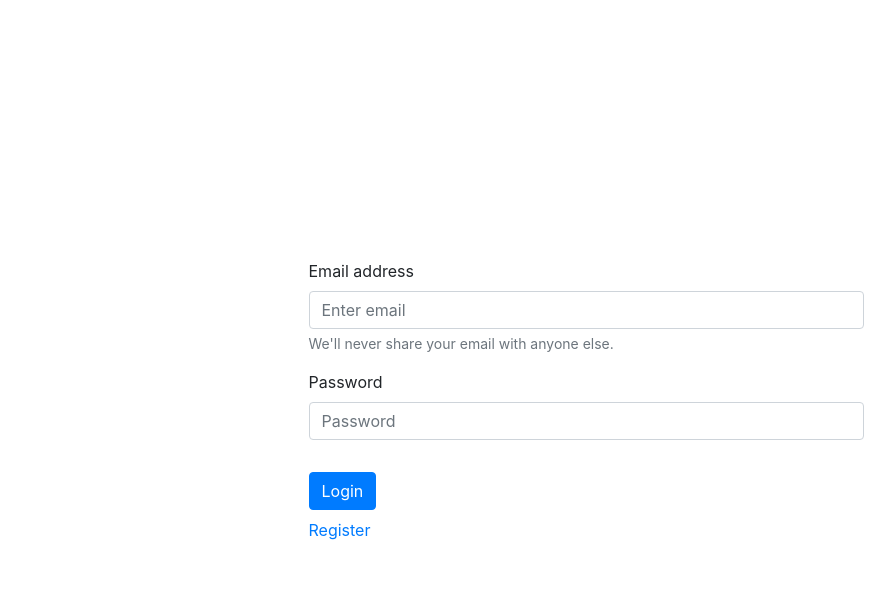
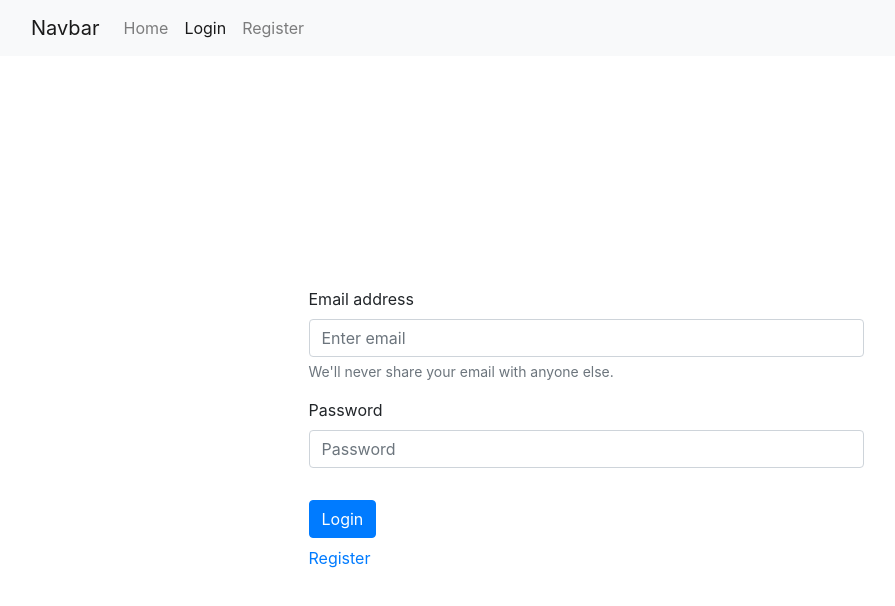
Before and after one commit to CouldBeFree/chat-vanilla-js, a website built with webpack: page src/login/login.html in a window 1280 px wide. Shown: the whole page, without its empty margins (54-949 px from the left). Built offline with nearby package versions, Linux system fonts and the light colour scheme.

Commit message:
added nav

```diff
--- a/src/login/index.scss
+++ b/src/login/index.scss
@@ -1,5 +1,5 @@
 .form-wrapper {
-  height: 100vh;
+  height: calc(100vh - 56px);
 
   form {
     flex-basis: 50%;
--- a/src/login/login.html
+++ b/src/login/login.html
@@ -5,6 +5,27 @@
   <title>Login</title>
 </head>
 <body>
+<nav class="navbar navbar-expand-lg navbar-light bg-light">
+  <div class="container">
+    <a class="navbar-brand" href="#">Navbar</a>
+    <button class="navbar-toggler" type="button" data-bs-toggle="collapse" data-bs-target="#navbarNav" aria-controls="navbarNav" aria-expanded="false" aria-label="Toggle navigation">
+      <span class="navbar-toggler-icon"></span>
+    </button>
+    <div class="collapse navbar-collapse" id="navbarNav">
+      <ul class="navbar-nav">
+        <li class="nav-item">
+          <a class="nav-link" aria-current="page" href="../index.html">Home</a>
+        </li>
+        <li class="nav-item">
+          <a class="nav-link active" href="./login.html">Login</a>
+        </li>
+        <li class="nav-item">
+          <a class="nav-link" href="./register.html">Register</a>
+        </li>
+      </ul>
+    </div>
+  </div>
+</nav>
 <div class="container">
   <div class="form-wrapper d-flex align-items-center justify-content-center">
     <form id="form" class="form">
--- a/src/register/index.scss
+++ b/src/register/index.scss
@@ -1,5 +1,5 @@
 .form-wrapper {
-  height: 100vh;
+  height: calc(100vh - 56px);
 
   form {
     flex-basis: 50%;
```
Also changed, not shown: src/index.html (+21 -0 lines), src/register/register.html (+21 -0 lines). Lines whose indentation alone changed are shown as unchanged.
